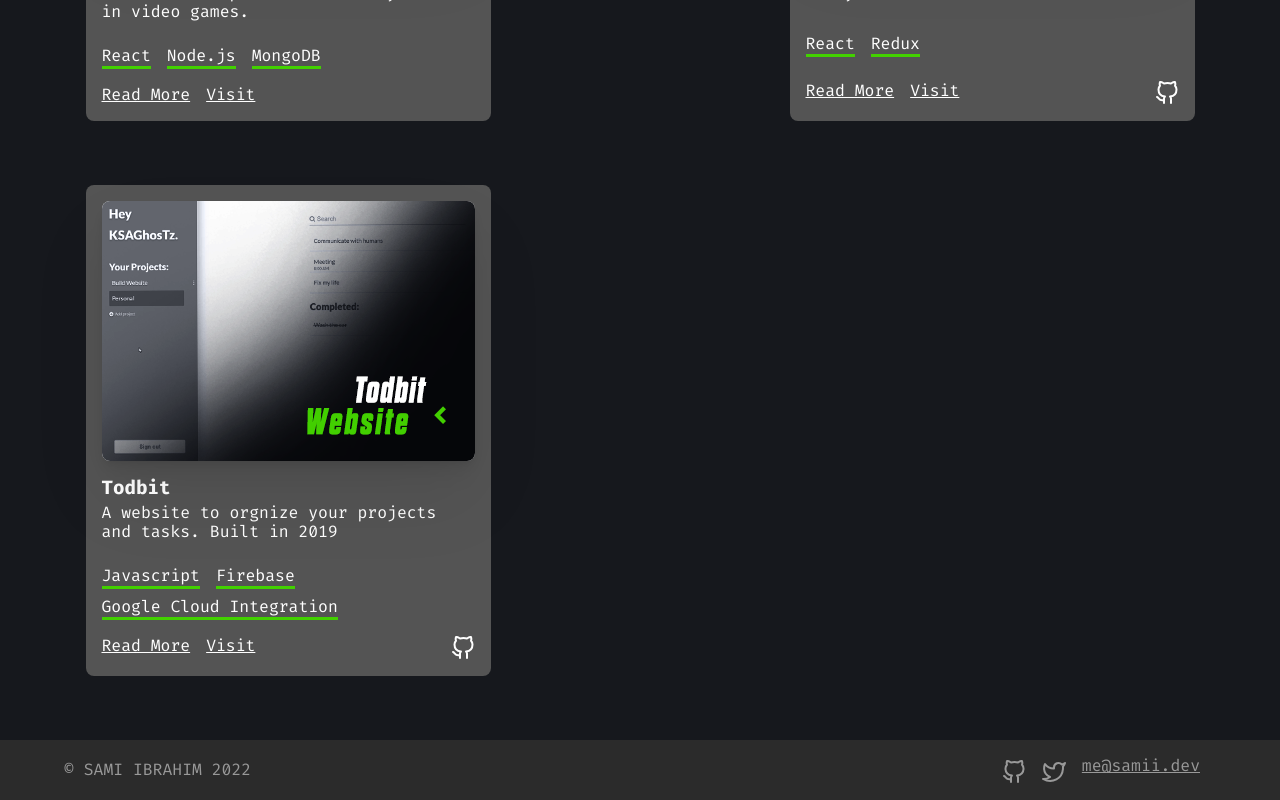
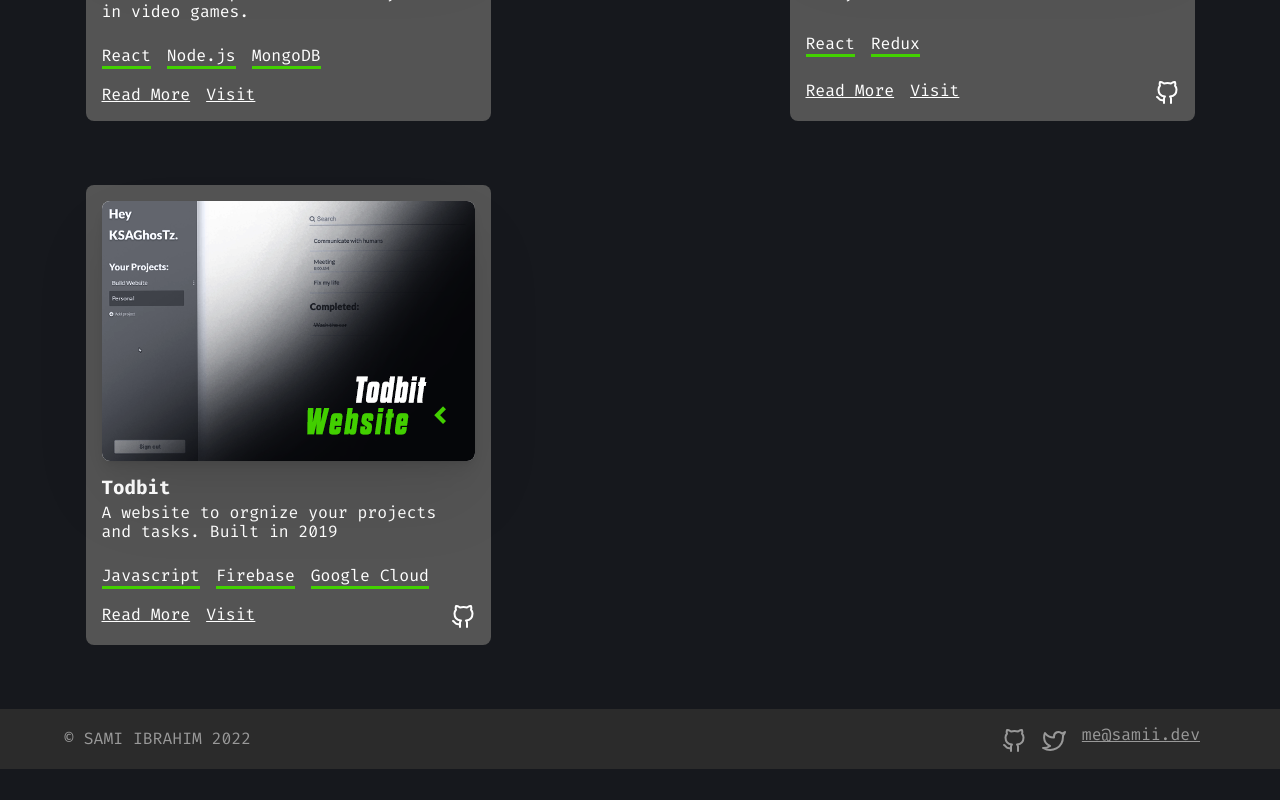
Before and after one commit to SamiKamal/portfolio, a React (Create React App) app: page / in a window 1280 px wide. Shown: the part 1263-2063 px from the top of the page. After the commit the page ends 2032 px from the top, so only its background shows below. Built offline with nearby package versions, Linux system fonts and the light colour scheme.

Commit message:
Change Todbit stack from "GCI" to "GC"

```diff
--- a/src/pages/HomePage/index.js
+++ b/src/pages/HomePage/index.js
@@ -66,7 +66,7 @@ function HomePage() {
             visitLink="https://to-do-app-3967f.web.app/"
             githubLink="https://github.com/SamiKamal/Todbit"
             src={todbitCover}
-            stack={["Javascript", "Firebase", "Google Cloud Integration"]}
+            stack={["Javascript", "Firebase", "Google Cloud"]}
           />
         </WorkList>
       </WorkWrapper>
--- a/src/work/TodbitWebsite.js
+++ b/src/work/TodbitWebsite.js
@@ -23,7 +23,7 @@ function TodbitWebsite() {
         <StackList>
           <StackItem>Vanilla Javascript</StackItem>
           <StackItem>Firebase</StackItem>
-          <StackItem>Google Cloud Integration</StackItem>
+          <StackItem>Google Cloud</StackItem>
         </StackList>
         And it has the following features:
         <List>
```
